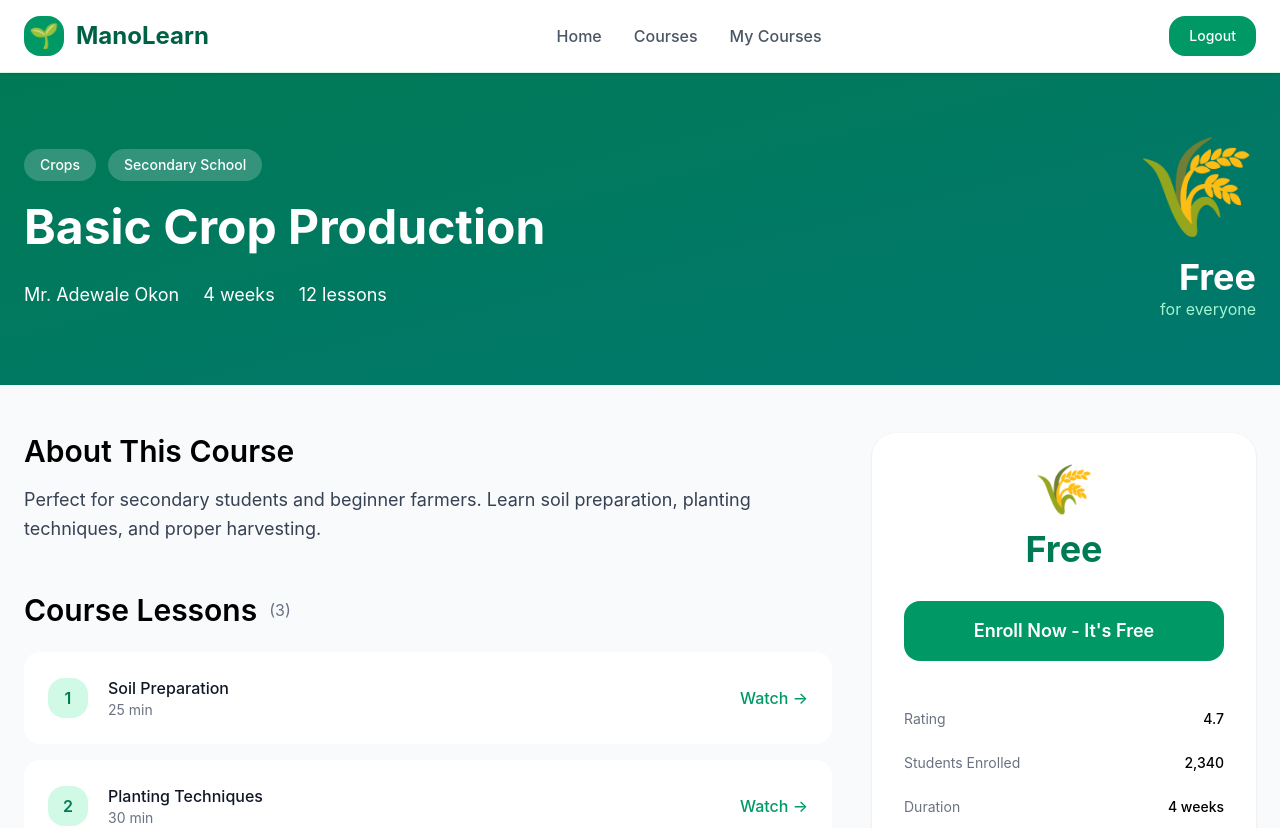
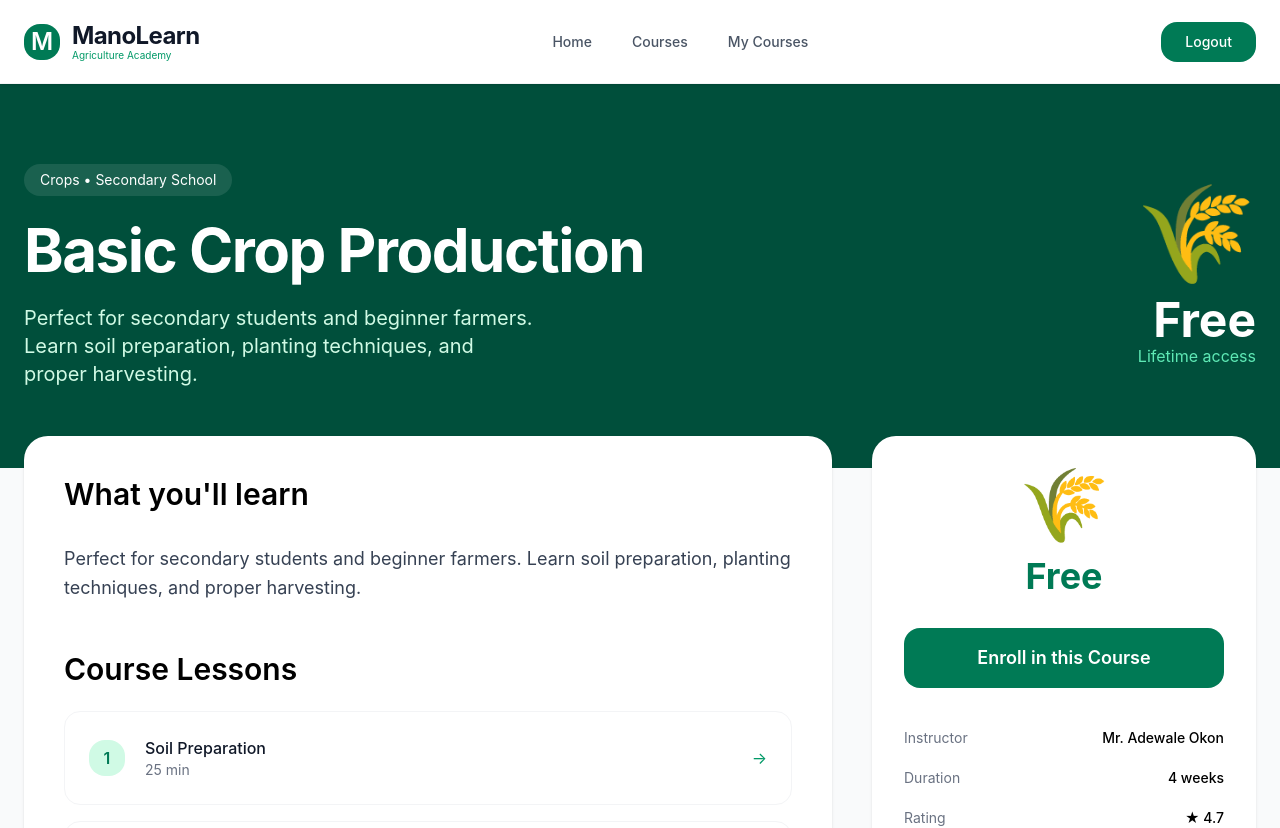
Before and after one commit to JM-19G/My-E-Learning-Website, a React (Vite) app in the folder ManoLearn/: page /course/1 in a window 1280 px wide. Shown: the top 828 px of the page. Built offline with nearby package versions, Linux system fonts and the light colour scheme.

Commit message:
I redesign CourseDetail, CourseCatalog, CourseCard, and Login with premium UI

```diff
--- a/ManoLearn/src/components/common/Navbar.jsx
+++ b/ManoLearn/src/components/common/Navbar.jsx
@@ -11,22 +11,27 @@ const Navbar = () => {
   ];
 
   return (
-    <nav className="bg-white border-b border-emerald-100 sticky top-0 z-50 shadow-sm">
-      <div className="max-w-7xl mx-auto px-6 py-4 flex items-center justify-between">
+    <nav className="bg-white border-b border-gray-100 sticky top-0 z-50 shadow-sm">
+      <div className="max-w-7xl mx-auto px-6 py-5 flex items-center justify-between">
         <Link to="/" className="flex items-center gap-3">
-          <div className="w-10 h-10 bg-emerald-600 rounded-2xl flex items-center justify-center text-2xl">
-            🌱
+          <div className="w-9 h-9 bg-emerald-700 rounded-2xl flex items-center justify-center text-white text-2xl font-semibold">
+            M
           </div>
-          <span className="font-bold text-2xl text-emerald-800">ManoLearn</span>
+          <div>
+            <span className="font-bold text-2xl tracking-tight text-gray-900">ManoLearn</span>
+            <p className="text-[10px] text-emerald-600 -mt-1">Agriculture Academy</p>
+          </div>
         </Link>
 
-        <div className="hidden md:flex items-center gap-8">
+        <div className="hidden md:flex items-center gap-10 text-sm font-medium">
           {navLinks.map((link) => (
             <Link
               key={link.path}
               to={link.path}
-              className={`font-medium transition-colors hover:text-emerald-600 ${
-                location.pathname === link.path ? 'text-emerald-600 font-semibold' : 'text-gray-600'
+              className={`transition-colors hover:text-emerald-700 ${
+                location.pathname === link.path
+                  ? 'text-emerald-700 font-semibold'
+                  : 'text-gray-600'
               }`}
             >
               {link.name}
@@ -36,7 +41,7 @@ const Navbar = () => {
 
         <Link
           to="/login"
-          className="bg-emerald-600 hover:bg-emerald-700 text-white px-5 py-2.5 rounded-2xl font-medium transition text-sm"
+          className="px-6 py-2.5 bg-emerald-700 hover:bg-emerald-800 text-white text-sm font-medium rounded-2xl transition"
         >
           Logout
         </Link>
--- a/ManoLearn/src/pages/auth/Login.jsx
+++ b/ManoLearn/src/pages/auth/Login.jsx
@@ -1,72 +1,71 @@
-// src/pages/Login.jsx   (or replace in your login file)
-
+// src/pages/auth/Login.jsx
 import { useState } from 'react';
 
 const Login = () => {
   const [email, setEmail] = useState('');
   const [password, setPassword] = useState('');
 
-  const handleDemoLogin = () => {
-    // For now just alert - we'll connect real auth later
-    alert(`Welcome to ManoLearn! 🌱\nDemo login successful with:\nEmail: ${email || 'demo@manolearn.com'}\nPassword: ${password || '123456'}`);
+  const handleDemoLogin = (e) => {
+    e.preventDefault();
+    alert(`Welcome back to ManoLearn!\n\nDemo login successful.\nEmail: ${email || 'demo@manolearn.com'}`);
   };
 
   return (
-    <div className="min-h-screen bg-gradient-to-br from-emerald-50 via-green-50 to-teal-50 flex items-center justify-center p-6">
+    <div className="min-h-screen bg-gradient-to-br from-slate-50 to-emerald-50 flex items-center justify-center p-6">
       <div className="w-full max-w-md">
-        {/* Logo / Header */}
         <div className="text-center mb-10">
-          <div className="mx-auto w-20 h-20 bg-emerald-600 rounded-2xl flex items-center justify-center text-4xl mb-4 shadow-lg">
-            🌾
+          <div className="mx-auto w-16 h-16 bg-emerald-700 rounded-3xl flex items-center justify-center text-white text-4xl font-bold mb-4">
+            M
           </div>
-          <h1 className="text-4xl font-bold text-emerald-800 tracking-tight">ManoLearn</h1>
-          <p className="text-emerald-600 mt-2 text-lg">Agriculture E-Learning Platform</p>
+          <h1 className="text-4xl font-bold tracking-tight text-gray-900">ManoLearn</h1>
+          <p className="text-emerald-600 mt-1">Agriculture Academy</p>
         </div>
 
-        {/* Login Card */}
         <div className="bg-white rounded-3xl shadow-xl p-10">
-          <h2 className="text-3xl font-semibold text-center text-gray-800 mb-2">Welcome Back</h2>
-          <p className="text-center text-gray-500 mb-8">Login to continue your farming journey</p>
+          <h2 className="text-3xl font-semibold text-center text-gray-900 mb-2">Welcome Back</h2>
+          <p className="text-center text-gray-500 mb-8">Sign in to continue your learning</p>
 
-          <div className="space-y-6">
+          <form onSubmit={handleDemoLogin} className="space-y-6">
             <div>
-              <label className="block text-sm font-medium text-gray-700 mb-1">Email</label>
+              <label className="block text-sm font-medium text-gray-700 mb-2">Email Address</label>
               <input
                 type="email"
                 value={email}
                 onChange={(e) => setEmail(e.target.value)}
                 placeholder="demo@manolearn.com"
-                className="w-full px-5 py-4 border border-gray-200 rounded-2xl focus:outline-none focus:border-emerald-500 focus:ring-4 focus:ring-emerald-100 transition"
+                className="w-full px-5 py-4 border border-gray-200 rounded-2xl focus:outline-none focus:border-emerald-600 focus:ring-1 focus:ring-emerald-200 transition"
+                required
               />
             </div>
 
             <div>
-              <label className="block text-sm font-medium text-gray-700 mb-1">Password</label>
+              <label className="block text-sm font-medium text-gray-700 mb-2">Password</label>
               <input
                 type="password"
                 value={password}
                 onChange={(e) => setPassword(e.target.value)}
                 placeholder="123456"
-                className="w-full px-5 py-4 border border-gray-200 rounded-2xl focus:outline-none focus:border-emerald-500 focus:ring-4 focus:ring-emerald-100 transition"
+                className="w-full px-5 py-4 border border-gray-200 rounded-2xl focus:outline-none focus:border-emerald-600 focus:ring-1 focus:ring-emerald-200 transition"
+                required
               />
             </div>
 
             <button
-              onClick={handleDemoLogin}
-              className="w-full bg-emerald-600 hover:bg-emerald-700 active:bg-emerald-800 text-white font-semibold py-4 rounded-2xl text-lg transition-all duration-200 shadow-md hover:shadow-lg flex items-center justify-center gap-2"
+              type="submit"
+              className="w-full bg-emerald-700 hover:bg-emerald-800 text-white font-semibold py-4 rounded-2xl text-lg transition duration-200"
             >
-              Login (Demo) 🌱
+              Sign In
             </button>
+          </form>
+
+          <div className="mt-8 text-center text-xs text-gray-500">
+            Demo Credentials:<br />
+            <span className="font-mono text-emerald-700">demo@manolearn.com</span> / <span className="font-mono text-emerald-700">123456</span>
           </div>
-
-          <p className="text-center text-xs text-gray-400 mt-8">
-            Demo credentials:<br />
-            <span className="font-medium text-emerald-700">demo@manolearn.com</span> / <span className="font-medium text-emerald-700">123456</span>
-          </p>
         </div>
 
-        <p className="text-center text-gray-400 text-sm mt-6">
-          Real authentication coming soon • Built for farmers & students
+        <p className="text-center text-gray-400 text-sm mt-8">
+          Professional Agriculture Education Platform
         </p>
       </div>
     </div>
--- a/ManoLearn/src/pages/course/CourseDetail.jsx
+++ b/ManoLearn/src/pages/course/CourseDetail.jsx
@@ -6,17 +6,15 @@ import courses from '../../data/courses';
 const CourseDetail = () => {
   const { id } = useParams();
   const course = courses.find(c => c.id === parseInt(id));
-
   const [enrolled, setEnrolled] = useState(false);
 
   if (!course) {
     return (
-      <div className="min-h-screen flex items-center justify-center">
+      <div className="min-h-[70vh] flex items-center justify-center">
         <div className="text-center">
-          <h2 className="text-3xl font-bold text-gray-800">Course Not Found</h2>
-          <p className="text-gray-500 mt-4">The course you're looking for doesn't exist.</p>
-          <Link to="/courses" className="mt-6 inline-block bg-emerald-600 text-white px-8 py-3 rounded-2xl font-medium">
-            Back to Courses
+          <h2 className="text-3xl font-semibold text-gray-900">Course Not Found</h2>
+          <Link to="/courses" className="mt-6 inline-block text-emerald-700 hover:underline">
+            ← Back to All Courses
           </Link>
         </div>
       </div>
@@ -25,124 +23,106 @@ const CourseDetail = () => {
 
   const handleEnroll = () => {
     setEnrolled(true);
-    alert(`🎉 Successfully enrolled in "${course.title}"!\nYou can now access all lessons.`);
+    alert(`Successfully enrolled in "${course.title}"`);
   };
 
   return (
-    <div className="min-h-screen bg-gray-50">
-      {/* Hero Banner */}
-      <div className="bg-gradient-to-br from-emerald-700 to-teal-700 text-white">
-        <div className="max-w-7xl mx-auto px-6 py-16 flex flex-col lg:flex-row gap-10 items-center">
+    <div className="bg-gray-50 min-h-screen pb-12">
+      {/* Hero Section */}
+      <div className="bg-emerald-900 text-white">
+        <div className="max-w-7xl mx-auto px-6 py-16 lg:py-20 flex flex-col lg:flex-row gap-12 items-center">
           <div className="flex-1">
-            <div className="flex items-center gap-3 mb-4">
-              <span className="px-4 py-1.5 bg-white/20 backdrop-blur-sm rounded-full text-sm font-medium">
-                {course.category}
-              </span>
-              <span className="px-4 py-1.5 bg-white/20 backdrop-blur-sm rounded-full text-sm font-medium">
-                {course.level}
-              </span>
+            <div className="inline-flex items-center gap-2 bg-white/10 px-4 py-1.5 rounded-full text-sm mb-6">
+              {course.category} • {course.level}
+            </div>
+            <h1 className="text-5xl lg:text-6xl font-bold tracking-tight leading-none mb-6">
+              {course.title}
+            </h1>
+            <p className="text-emerald-100 text-xl max-w-lg">{course.description}</p>
           </div>
 
-            <h1 className="text-5xl font-bold leading-tight mb-6">{course.title}</h1>
-
-            <div className="flex items-center gap-6 text-lg">
-              <div> {course.instructor}</div>
-              <div> {course.duration}</div>
-              <div> {course.lessonsCount || course.lessons?.length || 0} lessons</div>
-            </div>
-          </div>
-
-          <div className="flex-shrink-0 text-center lg:text-right">
-            <div className="text-8xl mb-6">{course.image}</div>
-            <div className="text-4xl font-bold">Free</div>
-            <p className="text-emerald-200">for everyone</p>
+          <div className="text-center lg:text-right">
+            <div className="text-8xl mb-4">{course.image}</div>
+            <div className="text-5xl font-bold">Free</div>
+            <p className="text-emerald-300">Lifetime access</p>
           </div>
         </div>
       </div>
 
-      <div className="max-w-7xl mx-auto px-6 py-12 grid grid-cols-1 lg:grid-cols-3 gap-10">
+      <div className="max-w-7xl mx-auto px-6 -mt-8">
+        <div className="grid grid-cols-1 lg:grid-cols-12 gap-10">
           {/* Main Content */}
-        <div className="lg:col-span-2 space-y-12">
-          <div>
-            <h2 className="text-3xl font-semibold mb-4">About This Course</h2>
-            <p className="text-gray-700 leading-relaxed text-lg">
+          <div className="lg:col-span-8 bg-white rounded-3xl shadow-sm p-10">
+            <h2 className="text-3xl font-semibold mb-8">What you'll learn</h2>
+            <p className="text-gray-700 leading-relaxed text-lg mb-12">
               {course.description}
             </p>
-          </div>
 
-          {/* Lessons List */}
-          <div>
-            <h2 className="text-3xl font-semibold mb-6 flex items-center gap-3">
-              Course Lessons
-              <span className="text-base font-normal text-gray-500">({course.lessons?.length || 0})</span>
-            </h2>
-
+            <h2 className="text-3xl font-semibold mb-6">Course Lessons</h2>
             <div className="space-y-4">
               {course.lessons && course.lessons.length > 0 ? (
                 course.lessons.map((lesson, index) => (
-                  <div
+                  <Link
                     key={lesson.id}
-                    className="bg-white rounded-2xl p-6 flex items-center justify-between hover:shadow-md transition group"
+                    to={`/lesson/${course.id}/${lesson.id}`}
+                    className="flex items-center justify-between p-6 border border-gray-100 rounded-2xl hover:border-emerald-200 group"
                   >
                     <div className="flex items-center gap-5">
-                      <div className="w-10 h-10 bg-emerald-100 text-emerald-700 rounded-2xl flex items-center justify-center font-semibold">
+                      <div className="w-9 h-9 bg-emerald-100 text-emerald-700 rounded-2xl flex items-center justify-center font-semibold">
                         {index + 1}
                       </div>
                       <div>
-                        <h4 className="font-medium text-gray-900">{lesson.title}</h4>
+                        <p className="font-medium text-gray-900 group-hover:text-emerald-700">{lesson.title}</p>
                         <p className="text-sm text-gray-500">{lesson.duration}</p>
                       </div>
                     </div>
-                    <Link
-                      to={`/lesson/${course.id}/${lesson.id}`}
-                      className="text-emerald-600 hover:text-emerald-700 font-medium group-hover:translate-x-1 transition"
-                    >
-                      Watch →
+                    <span className="text-emerald-600 group-hover:translate-x-1 transition">→</span>
                   </Link>
-                  </div>
                 ))
               ) : (
-                <div className="bg-white rounded-3xl p-12 text-center">
-                  <p className="text-gray-500">Lessons will be added soon. Stay tuned!</p>
-                </div>
+                <p className="text-gray-500 py-8">Lessons coming soon...</p>
               )}
-            </div>
             </div>
           </div>
 
           {/* Sidebar */}
-        <div className="lg:col-span-1">
-          <div className="bg-white rounded-3xl p-8 sticky top-8 shadow-sm">
+          <div className="lg:col-span-4">
+            <div className="bg-white rounded-3xl shadow-sm p-8 sticky top-8">
               <div className="text-center mb-8">
-              <div className="text-5xl mb-4">{course.image}</div>
+                <div className="text-7xl mb-4">{course.image}</div>
                 <div className="text-4xl font-bold text-emerald-700">Free</div>
               </div>
 
               {!enrolled ? (
                 <button
                   onClick={handleEnroll}
-                className="w-full bg-emerald-600 hover:bg-emerald-700 text-white font-semibold py-4 rounded-2xl text-lg transition mb-4"
+                  className="w-full bg-emerald-700 hover:bg-emerald-800 text-white font-semibold py-4 rounded-2xl text-lg transition"
                 >
-                Enroll Now - It's Free
+                  Enroll in this Course
                 </button>
               ) : (
                 <div className="w-full bg-emerald-100 text-emerald-700 font-semibold py-4 rounded-2xl text-center text-lg">
-                 You are enrolled!
+                  ✓ Enrolled
                 </div>
               )}
 
-            <div className="mt-8 space-y-6 text-sm">
+              <div className="mt-10 space-y-5 text-sm">
                 <div className="flex justify-between">
-                <span className="text-gray-500">Rating</span>
-                <span className="font-medium"> {course.rating}</span>
-              </div>
-              <div className="flex justify-between">
-                <span className="text-gray-500">Students Enrolled</span>
-                <span className="font-medium">{course.students?.toLocaleString()}</span>
+                  <span className="text-gray-500">Instructor</span>
+                  <span className="font-medium">{course.instructor}</span>
                 </div>
                 <div className="flex justify-between">
                   <span className="text-gray-500">Duration</span>
                   <span className="font-medium">{course.duration}</span>
+                </div>
+                <div className="flex justify-between">
+                  <span className="text-gray-500">Rating</span>
+                  <span className="font-medium">★ {course.rating}</span>
+                </div>
+                <div className="flex justify-between">
+                  <span className="text-gray-500">Enrolled Students</span>
+                  <span className="font-medium">{course.students?.toLocaleString()}</span>
+                </div>
               </div>
             </div>
           </div>
```
Also changed, not shown: ManoLearn/src/components/common/CourseCard.jsx (+16 -23 lines), ManoLearn/src/pages/catalog/CourseCatalog.jsx (+13 -24 lines). Lines whose indentation alone changed are shown as unchanged.
